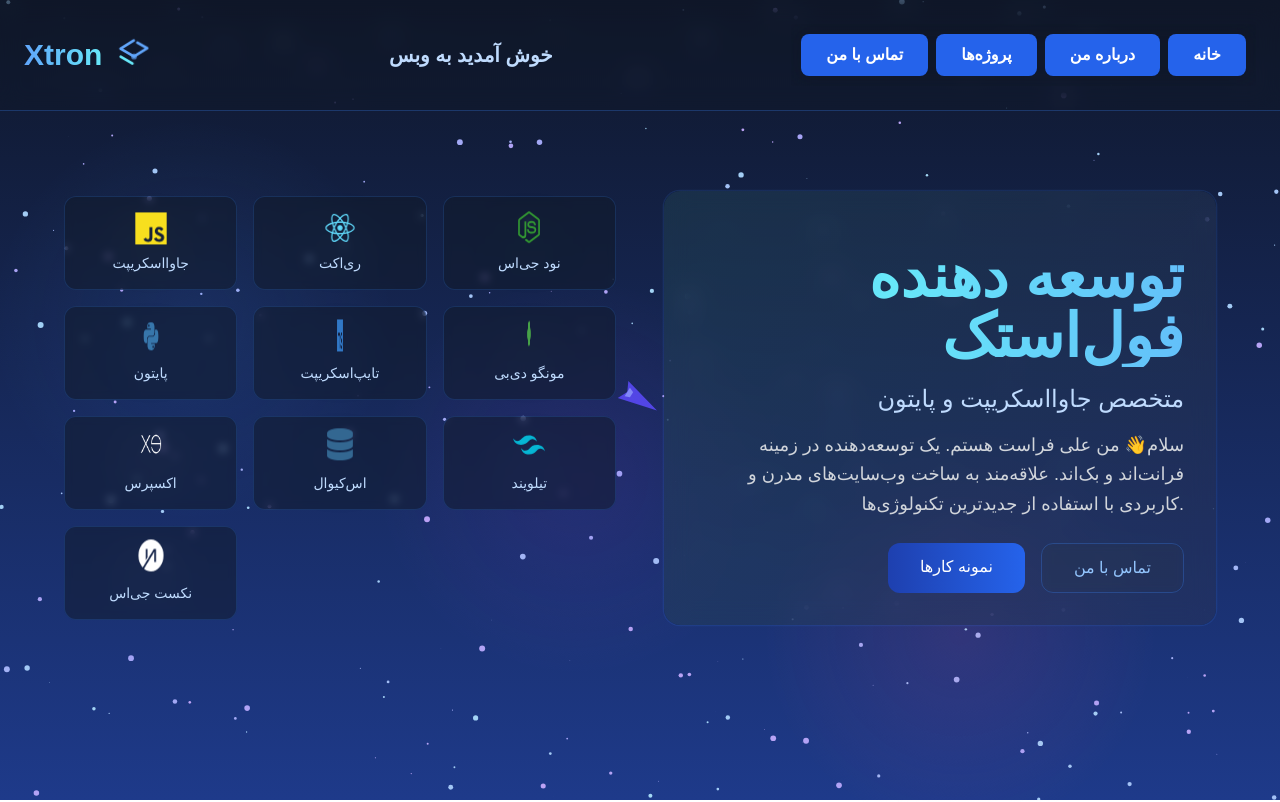
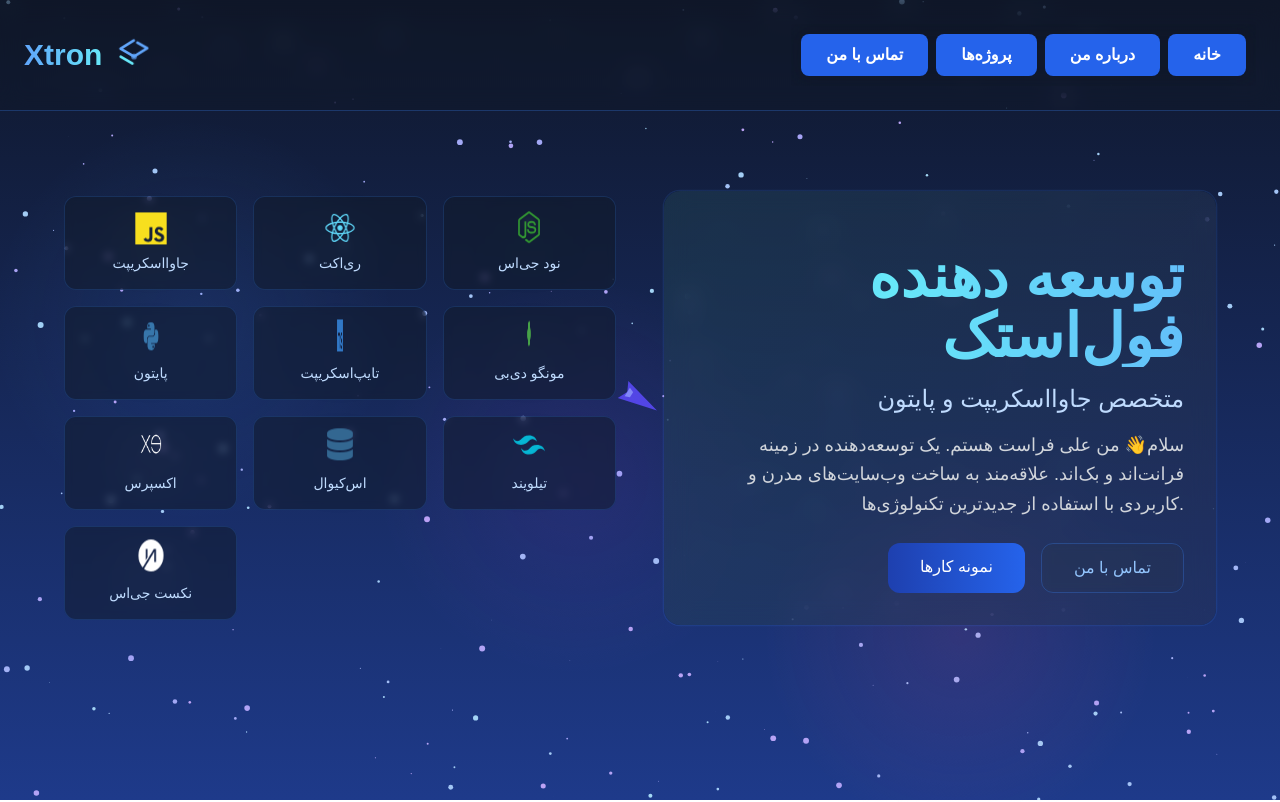
Before and after one commit to alixtron0/xtronWebsite, a React (Create React App) app: page /#/home in a window 1280 px wide. Shown: the top 802 px of the page. Built offline with nearby package versions, Linux system fonts and the light colour scheme; a web font is replaced by a local one.

Commit message:
Update Header.js

```diff
--- a/src/components/Header.js
+++ b/src/components/Header.js
@@ -16,7 +16,7 @@
   useEffect(() => {
     // Update full message based on the current route
     if (location.hash === '' || location.hash === '#/' || location.hash === '#/home') {
-      setFullMessage("خووش آمدید به وبسایت من 👋");
+      setFullMessage("👋");
     } else {
       switch (location.hash) {
         case '#/about':
```
